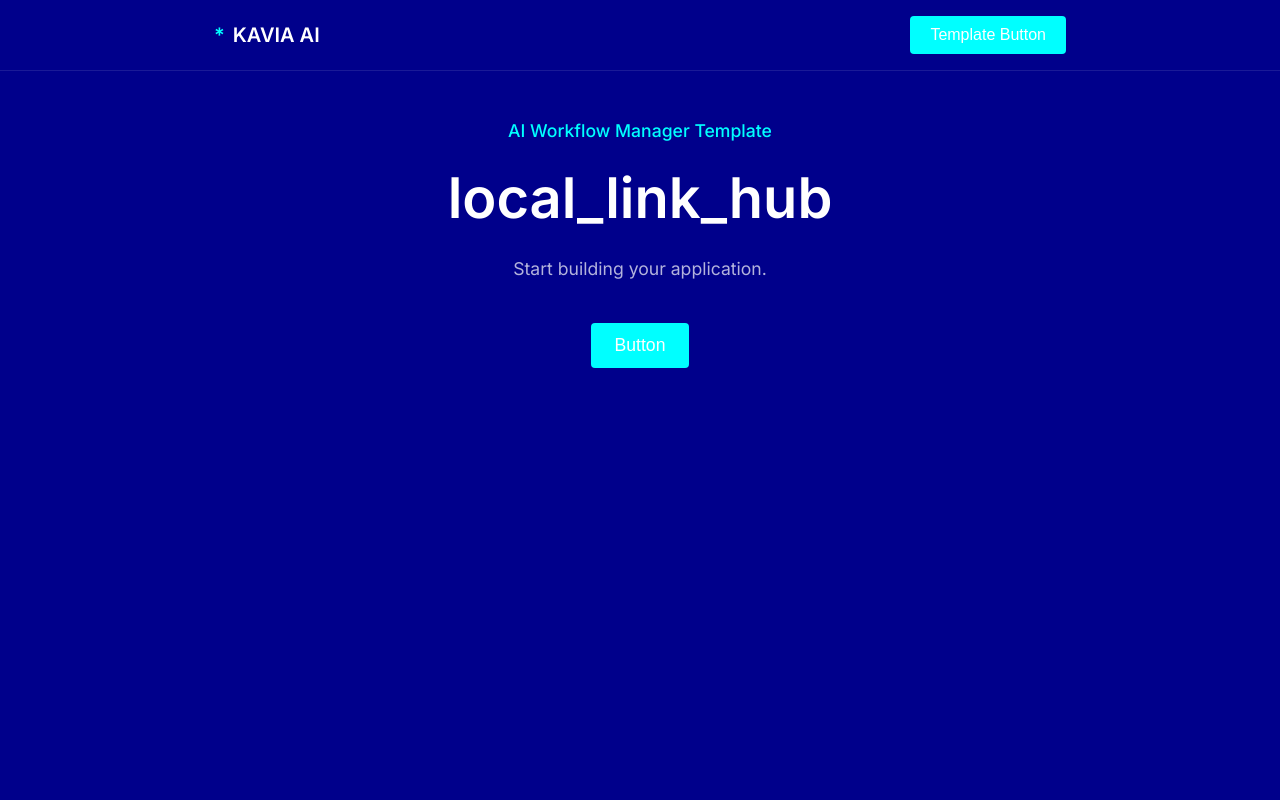
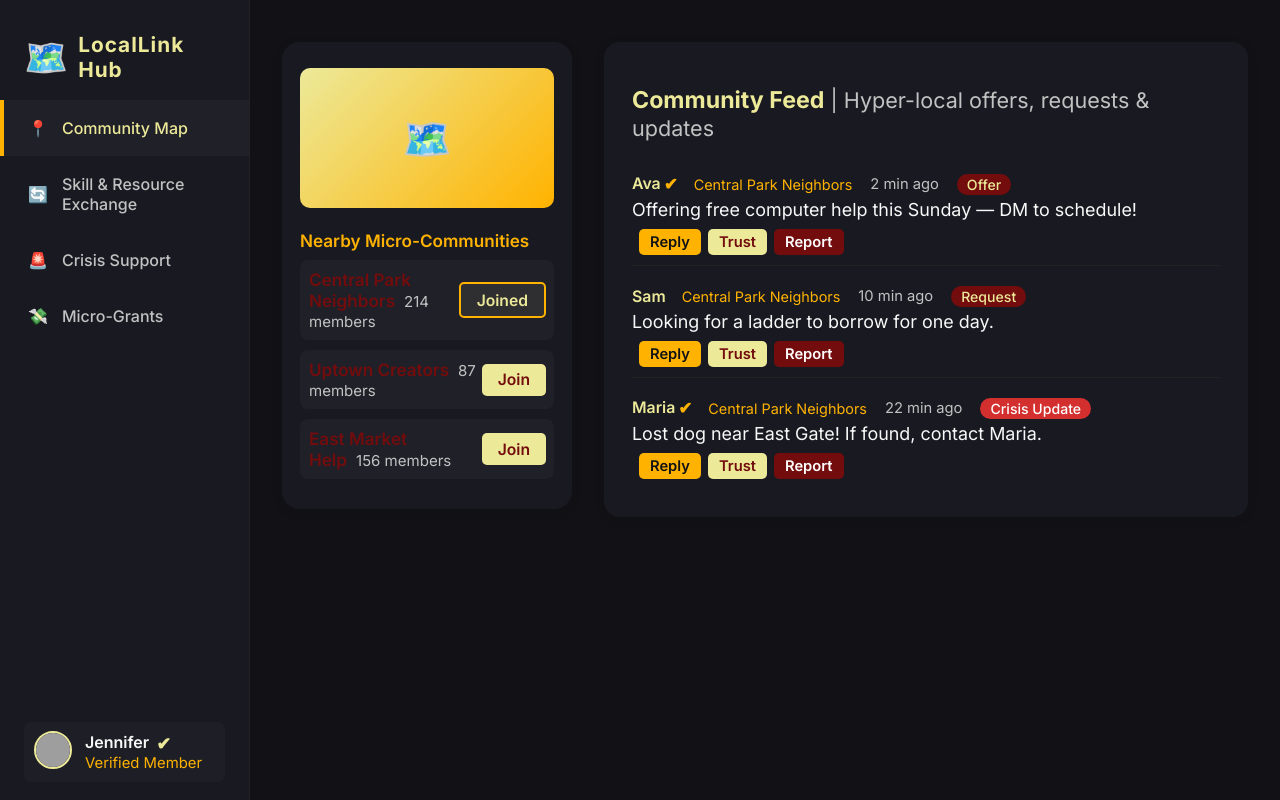
Before and after one commit to Workflow-Manager-admin/locallink-hub-34054-88228803, a React (Create React App) app in the folder local_link_hub/: page / in a window 1280 px wide. Built offline with nearby package versions, Linux system fonts and the light colour scheme; grey boxes are pictures that could not be loaded; the HTML template or start-up script is replaced by a standard one.

Commit message:
Auto-commit: Changes as of 2025-06-06T11:20:27.357460+00:00

```diff
--- a/local_link_hub/src/App.js
+++ b/local_link_hub/src/App.js
@@ -1,37 +1,10 @@
-import React from 'react';
-import './App.css';
+import React from "react";
+import "./App.css";
+import MainContainer from "./MainContainer";
 
+// PUBLIC_INTERFACE
 function App() {
-  return (
-    <div className="app">
-      <nav className="navbar">
-        <div className="container">
-          <div style={{ display: 'flex', justifyContent: 'space-between', width: '100%' }}>
-            <div className="logo">
-              <span className="logo-symbol">*</span> KAVIA AI
-            </div>
-            <button className="btn">Template Button</button>
-          </div>
-        </div>
-      </nav>
-
-      <main>
-        <div className="container">
-          <div className="hero">
-            <div className="subtitle">AI Workflow Manager Template</div>
-
-            <h1 className="title">local_link_hub</h1>
-
-            <div className="description">
-              Start building your application.
-            </div>
-
-            <button className="btn btn-large">Button</button>
-          </div>
-        </div>
-      </main>
-    </div>
-  );
+  return <MainContainer />;
 }
 
 export default App;
```
Also changed, not shown: 2 other files (tests, documents, lock files or other folders).
